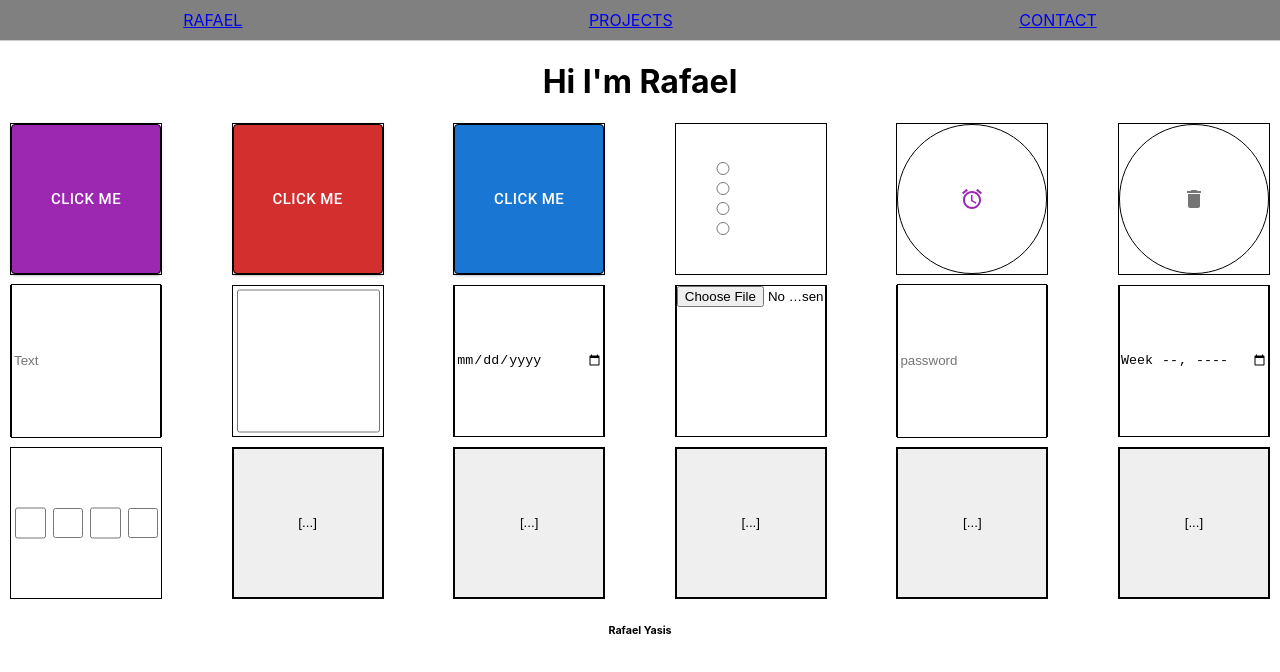
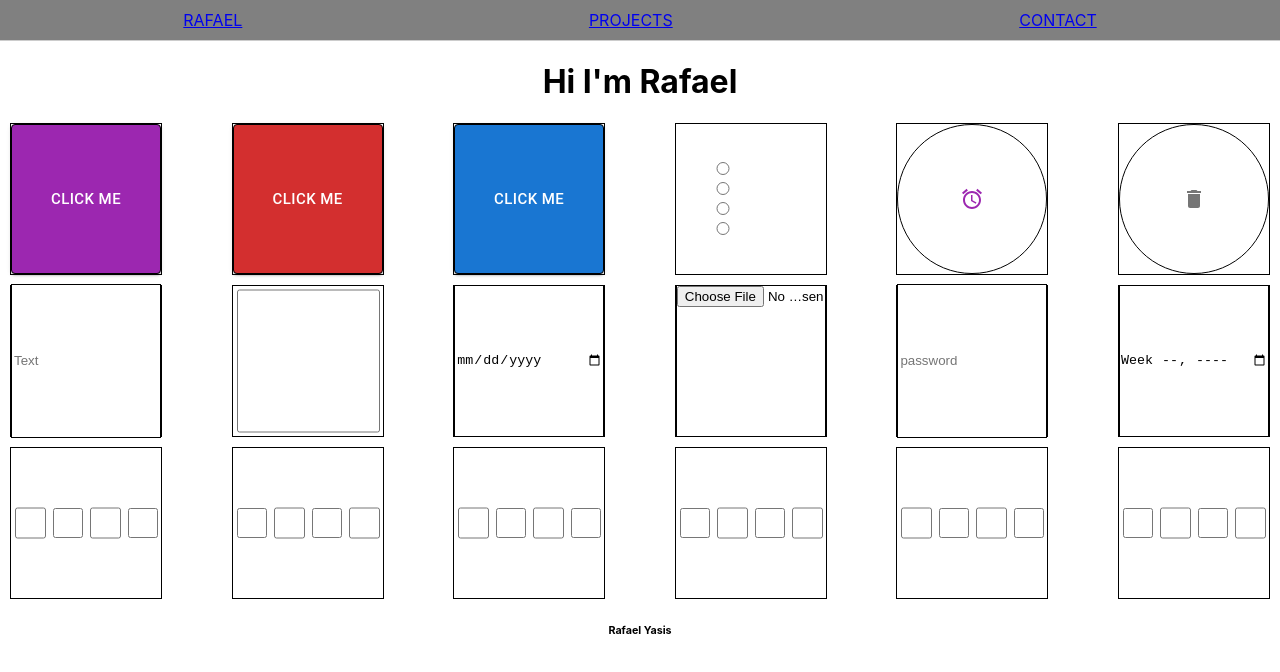
Before and after one commit to yasis12/portfolio-rafael, a React (Create React App) app: page / in a window 1280 px wide. Shown: the top 672 px of the page. Built offline with nearby package versions, Linux system fonts and the light colour scheme.

Commit message:
Created Password with hover effects

```diff
--- a/src/components/LandingPage/LandingPage.css
+++ b/src/components/LandingPage/LandingPage.css
@@ -56,3 +56,7 @@
         margin-bottom: 10px;
     }
 }
+
+.passwordbutton {
+    cursor: pointer;
+  }
--- a/src/components/LandingPage/LandingPage.jsx
+++ b/src/components/LandingPage/LandingPage.jsx
@@ -71,27 +71,43 @@ function LandingPage() {
               <input type="week" />
             </div>
           </div>
+          {/* Start bottom password thingy */}
           <div className='button-row'>
+            <div className='button-container'>
+              <input type="checkbox" />
+              <input className='passwordbutton' type="checkbox" />
+              <input type="checkbox" />
+              <input className='passwordbutton' type="checkbox" />
+            </div>
+            <div className='button-container'>
+              <input type="checkbox" />
+              <input type="checkbox" />
+              <input className='passwordbutton' type="checkbox" />
+              <input type="checkbox" />
+            </div>
+            <div className='button-container'>
+              <input type="checkbox" />
+              <input className='passwordbutton' type="checkbox" />
+              <input type="checkbox" />
+              <input type="checkbox" />
+            </div>
             <div className='button-container'>
               <input type="checkbox" />
               <input type="checkbox" />
               <input type="checkbox" />
-              <input type="checkbox" />
+              <input className='passwordbutton' type="checkbox" />
             </div>
             <div className='button-container'>
-              <button>[...]</button>
+                <input  type="checkbox" />
+                <input className='passwordbutton' type="checkbox" />
+                <input type="checkbox" />
+                <input type="checkbox" />
             </div>
             <div className='button-container'>
-              <button>[...]</button>
-            </div>
-            <div className='button-container'>
-              <button>[...]</button>
-            </div>
-            <div className='button-container'>
-              <button>[...]</button>
-            </div>
-            <div className='button-container'>
-              <button>[...]</button>
+              <input type="checkbox" />
+              <input className='passwordbutton' type="checkbox" />
+              <input className='passwordbutton' type="checkbox" />
+              <input type="checkbox" />
             </div>
           </div>
         </form>
```
